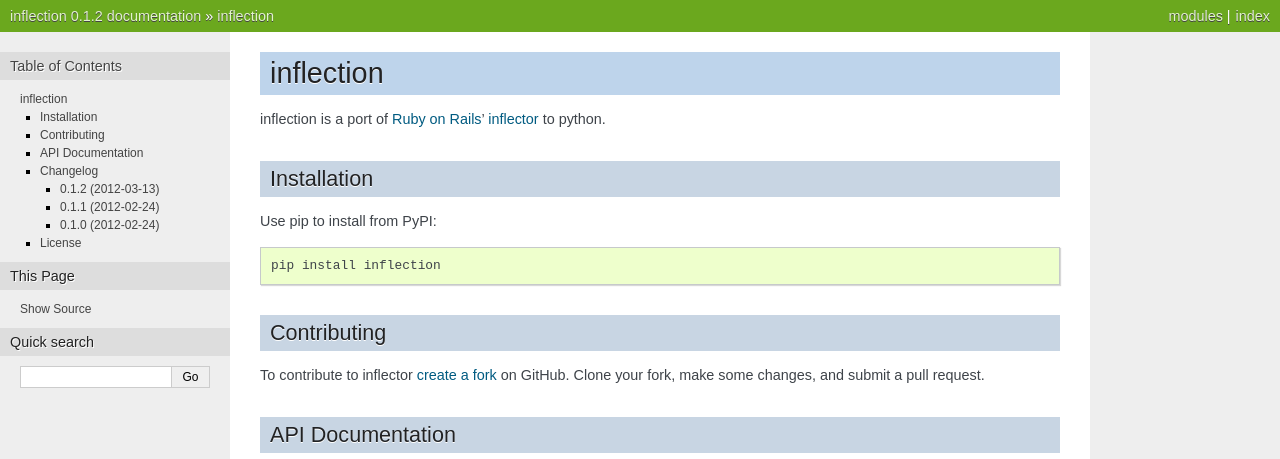
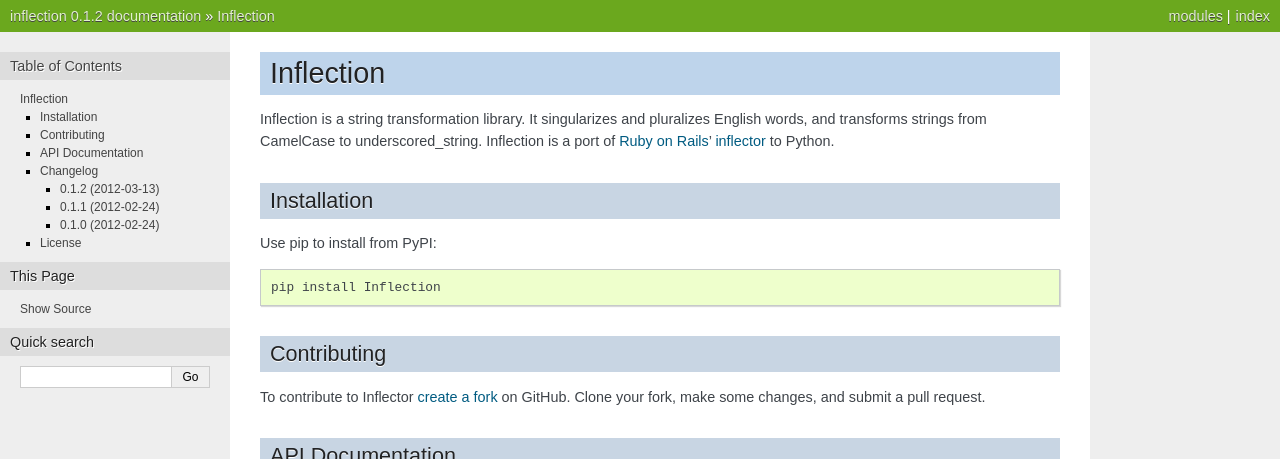
Before and after one commit to jpvanhal/inflection, a Sphinx documentation site: the page built from docs/index.rst, in a window 1280 px wide and 900 px high, cut to the strip 0-459 px from the top of the window. Built offline with Sphinx 7.4.7, drawn with Linux system fonts in a browser that asks for light colours.

Commit message:
Improved package description

```diff
--- a/docs/index.rst
+++ b/docs/index.rst
@@ -1,7 +1,9 @@
-inflection
+Inflection
 ==========
 
-inflection is a port of `Ruby on Rails`_' `inflector`_ to python.
+Inflection is a string transformation library.  It singularizes and pluralizes
+English words, and transforms strings from CamelCase to underscored_string.
+Inflection is a port of `Ruby on Rails`_' `inflector`_ to Python.
 
 .. _Ruby on Rails: http://rubyonrails.org
 .. _inflector: http://api.rubyonrails.org/classes/ActiveSupport/Inflector.html
@@ -12,13 +14,13 @@
 
 Use pip to install from PyPI::
 
-    pip install inflection
+    pip install Inflection
 
 
 Contributing
 ------------
 
-To contribute to inflector `create a fork`_ on GitHub. Clone your fork, make
+To contribute to Inflector `create a fork`_ on GitHub. Clone your fork, make
 some changes, and submit a pull request.
 
 .. _create a fork: https://github.com/jpvanhal/inflection/fork_select
```
Also changed, not shown: README.rst (+7 -2 lines).
